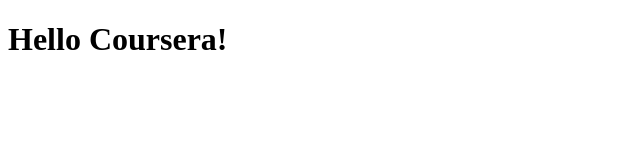
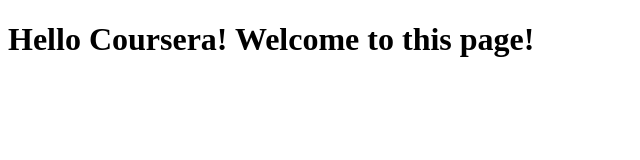
Before and after one commit to olgapms/coursera-test, a plain HTML site: page site/index.html in a window 1280 px wide. Shown: the whole page, without its empty margins (0-640 px from the left). Drawn offline with Linux system fonts and the light colour scheme.

Commit message:
Small changes

```diff
--- a/site/index.html
+++ b/site/index.html
@@ -4,6 +4,6 @@
 	<title>Hello Coursera! It's a great course</title>
 </head>
 <body>
-<h1>Hello Coursera!</h1>
+<h1>Hello Coursera! Welcome to this page!</h1>
 </body>
 </html>
```
